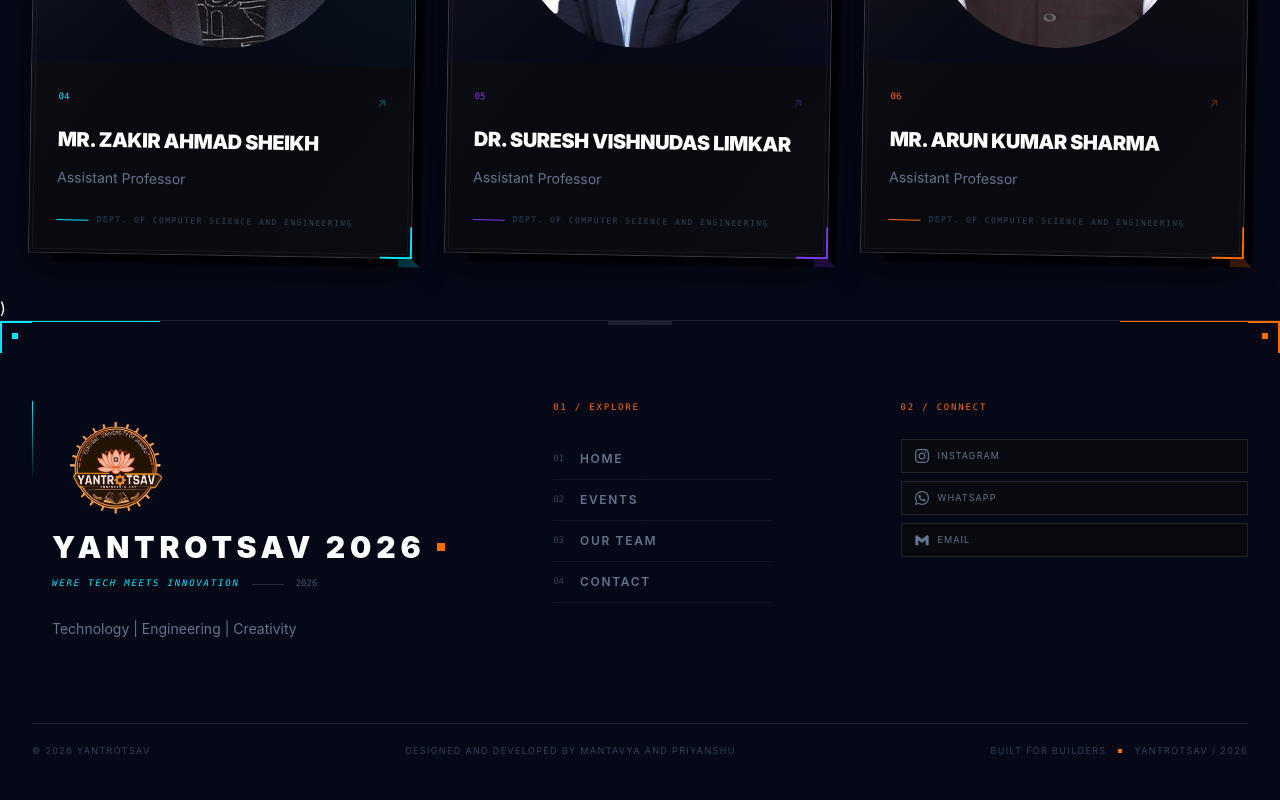
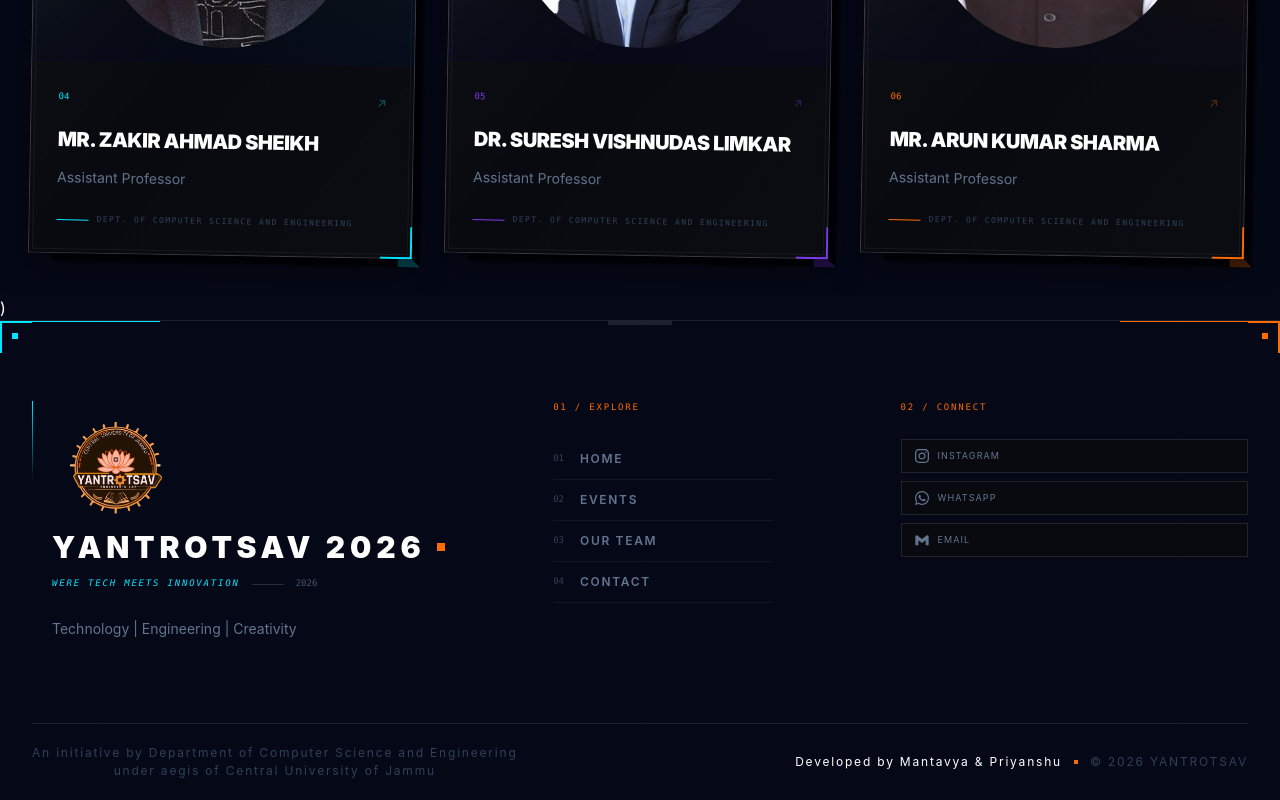
Before and after one commit to mantanova-87/YANTROTSAV, a React (Vite) app: page / in a window 1280 px wide. Shown: the part 2810-3610 px from the top of the page. Before the commit the page ends 3587 px from the top, so only its background shows below. Built offline with nearby package versions, Linux system fonts and the light colour scheme; no server answers.

Commit message:
update(Footer): format code and enhance footer content for clarity

```diff
--- a/src/components/layout/Footer.tsx
+++ b/src/components/layout/Footer.tsx
@@ -1,5 +1,5 @@
 import { ArrowUpRight } from 'lucide-react'
-import { FaInstagram, FaWhatsapp} from 'react-icons/fa6';
+import { FaInstagram, FaWhatsapp } from 'react-icons/fa6';
 import { BiLogoGmail } from 'react-icons/bi';
 import { Link } from 'react-router-dom'
 import logo from "../../assets/images/logo.png";
@@ -13,16 +13,16 @@
 const socialLinks = [
   {
     name: 'Instagram',
-    href: '#',
+    href: 'https://www.instagram.com/yantrotsav_2026',
     icon: (
-      <FaInstagram/>
+      <FaInstagram />
     ),
   },
   {
     name: 'WhatsApp',
-    href: '#',
+    href: 'https://chat.whatsapp.com/D9qI7lPQgBGHQg2v07Cdxb',
     icon: (
-      <FaWhatsapp/>
+      <FaWhatsapp />
     ),
   },
 
@@ -167,7 +167,7 @@
                 aria-label="Email"
                 className="flex items-center gap-2 border border-white/10 bg-[#080A0F] px-3 py-2 text-slate-500 transition-all duration-200 hover:-translate-y-1 hover:border-[#00E5FF]/50 hover:text-white"
               >
-                <BiLogoGmail/>
+                <BiLogoGmail />
 
                 <span className="text-[9px] uppercase tracking-[0.12em]">
                   Email
@@ -183,15 +183,18 @@
             BOTTOM BAR
         ======================================================= */}
 
-        <div className="relative flex flex-col gap-4 py-5 text-[9px] uppercase tracking-[0.15em] text-slate-700 sm:flex-row sm:items-center sm:justify-between">
-          <p>© 2026 YANTROTSAV</p>
-          <p>Designed and Developed by Mantavya and Priyanshu</p>
+        <div className="relative flex flex-col items-center justify-center gap-4 py-5 text-[12px]  tracking-[0.15em] text-slate-700 sm:flex-row sm:items-center sm:justify-between">
+
+          <div className='flex flex-col items-center justify-center'>
+            <p>An initiative by Department of Computer Science and Engineering</p>
+            <p>under aegis of Central University of Jammu</p>
+          </div>
           <div className="flex items-center gap-3">
-            <span>Built for builders</span>
+            <span className='text-white'>Developed by Mantavya & Priyanshu</span>
 
             <span className="h-1 w-1 bg-[#FF6B00]" />
 
-            <span>Yantrotsav / 2026</span>
+            <span>© 2026 YANTROTSAV</span>
           </div>
         </div>
       </div>
```
